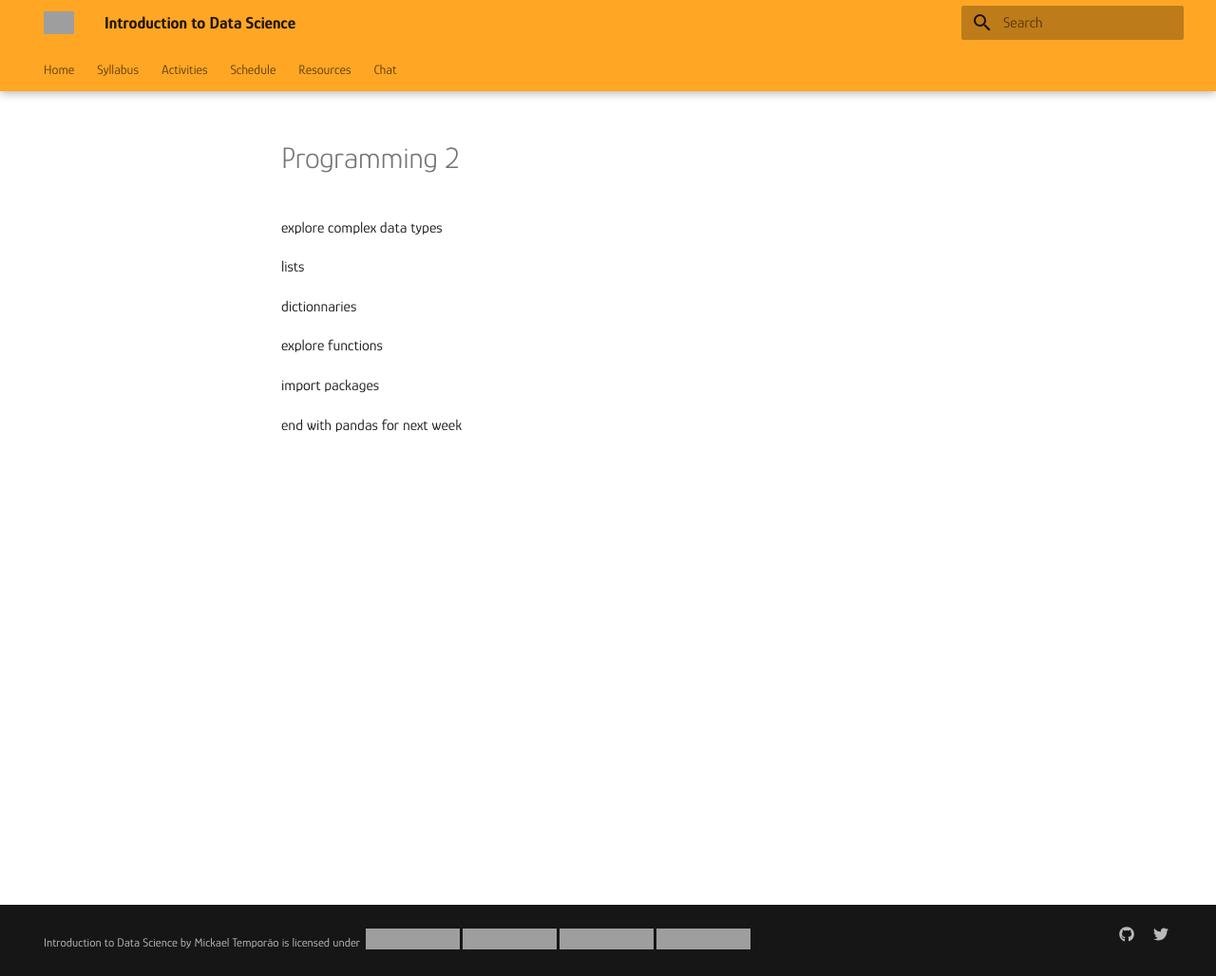
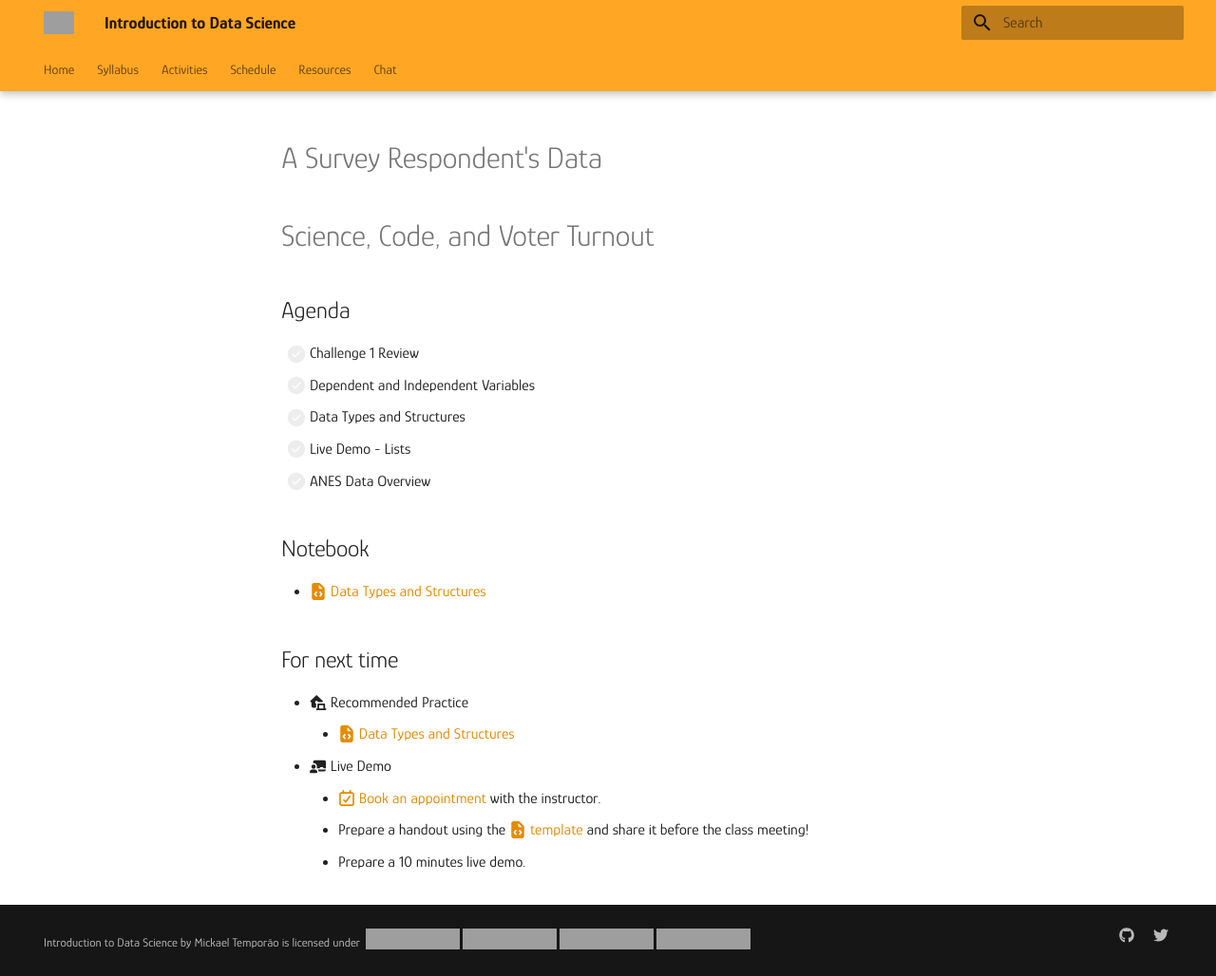
Before and after one commit to mickaeltemporao/itds, an MkDocs documentation site: the page built from docs/modules/programming-2.md, in a window 1280 px wide and 1028 px high. Shown: the whole window at 95% size. Built offline with MkDocs 1.6.1 and Material for MkDocs 9.7.7, drawn with Linux system fonts in a browser that asks for light colours; grey boxes are pictures that could not be loaded.

Commit message:
update resources and module

```diff
--- a/docs/modules/programming-2.md
+++ b/docs/modules/programming-2.md
@@ -1,11 +1,21 @@
-explore complex data types
+# A Survey Respondent's Data
 
-lists
+# Science, Code, and Voter Turnout
 
-dictionnaries
+## Agenda
+- [ ] Challenge 1 Review
+- [ ] Dependent and Independent Variables
+- [ ] Data Types and Structures
+- [ ] Live Demo - Lists
+- [ ] ANES Data Overview
 
-explore functions
+## Notebook
+- [:fontawesome-solid-file-code: Data Types and Structures](https://colab.research.google.com/github/mickaeltemporao/itds/blob/main/materials/02-data-types-and-structures.ipynb)
 
-import packages
-
-end with pandas for next week
+## For next time
+- :fontawesome-solid-laptop-house: Recommended Practice
+    - [:fontawesome-solid-file-code: Data Types and Structures](https://colab.research.google.com/github/mickaeltemporao/itds/blob/main/materials/02-data-types-and-structures.ipynb)
+- :fontawesome-solid-chalkboard-teacher: Live Demo
+    - [:fontawesome-regular-calendar-check: Book an appointment](https://calendly.com/mickaeltemporao/one-on-one) with the instructor.
+    - Prepare a handout using the [:fontawesome-solid-file-code: template](https://colab.research.google.com/github/mickaeltemporao/ids-materials/blob/main/handout-template.ipynb) and share it before the class meeting!
+    - Prepare a 10 minutes live demo.
```
Also changed, not shown: docs/modules/programming-1.md (+3 -5 lines), docs/modules/programming-3.md (added, +7 -0 lines), docs/resources/coding.md (+2 -3 lines).
